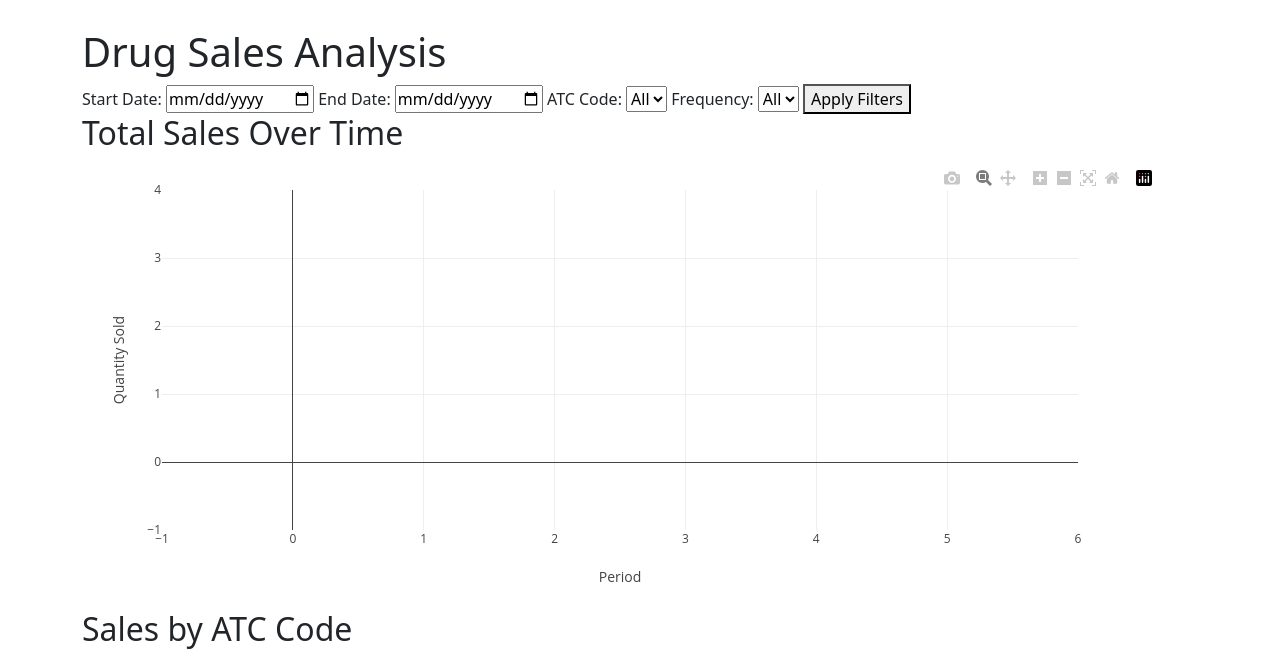
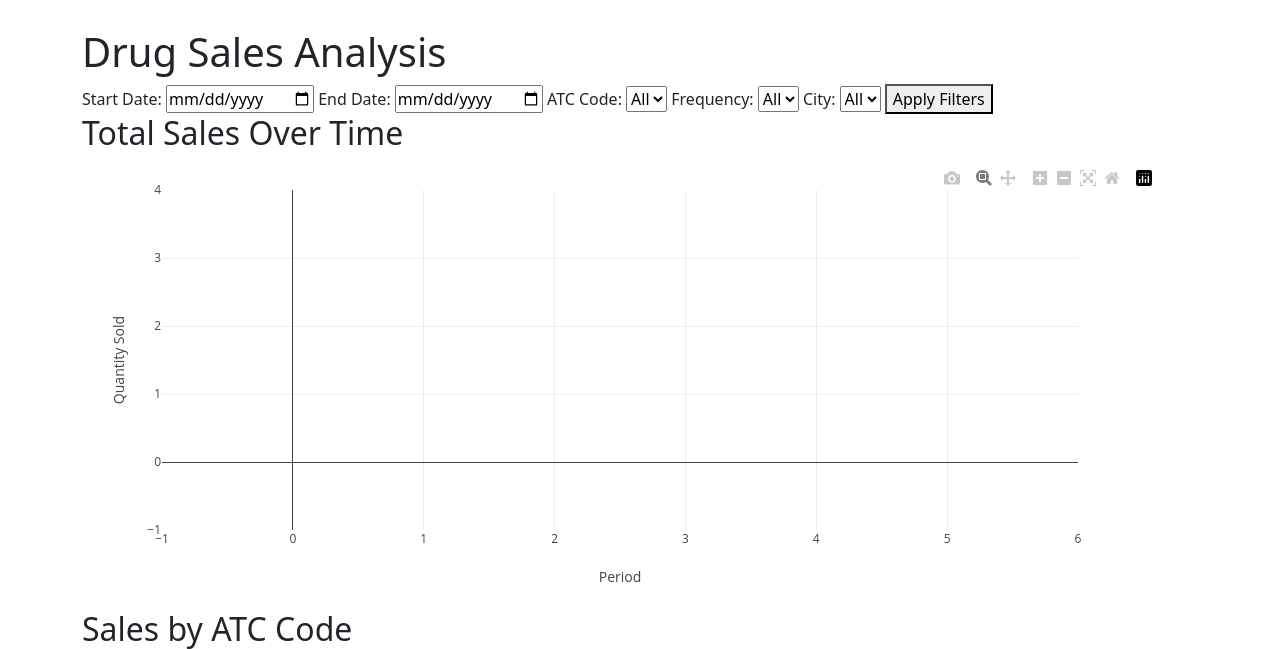
Before and after one commit to balrajsingh-fw/clinical_market_analysis, a Django app: page /sales-analysis/ in a window 1280 px wide. Shown: the part 56-705 px from the top of the page. Run offline with Django 5.2, Linux system fonts and the light colour scheme; data that the repository does not hold is empty; some libraries are stand-ins or nearby versions.

Commit message:
visualisation fixed

```diff
--- a/analysis/views.py
+++ b/analysis/views.py
@@ -20,6 +20,7 @@ def sales_analysis(request):
     end_date = request.GET.get('end_date')
     atc_code = request.GET.get('atc_code')
     frequency = request.GET.get('frequency')
+    city = request.GET.get('city')
 
     # Base queryset
     qs = DrugSale.objects.all()
@@ -37,6 +38,9 @@ def sales_analysis(request):
     # Filter by frequency if given
     if frequency:
         qs = qs.filter(frequency=frequency)
+
+    if city:
+        qs= qs.filter(city=city)
 
     # Determine truncation based on frequency (for grouping by date)
     if frequency == 'monthly':
@@ -73,6 +77,7 @@ def sales_analysis(request):
     # Send filter options for template
     atc_codes = DrugSale.objects.values_list('atc_code', flat=True).distinct()
     frequencies = DrugSale.objects.values_list('frequency', flat=True).distinct()
+    distinct_cities = DrugSale.objects.values_list('city', flat=True).distinct().order_by('city')
 
     context = {
         'data': list(data),
@@ -80,6 +85,7 @@ def sales_analysis(request):
         'total_sales_by_atc': total_sales_by_atc,
         'atc_codes': atc_codes,
         'frequencies': frequencies,
+        'distinct_cities': distinct_cities,
         'filters': {
             'start_date': start_date,
             'end_date': end_date,
--- a/templates/sales_analysis.html
+++ b/templates/sales_analysis.html
@@ -21,6 +21,14 @@
             <option value="">All</option>
             {% for freq in frequencies %}
             <option value="{{ freq }}" {% if filters.frequency == freq %}selected{% endif %}>{{ freq }}</option>
+            {% endfor %}
+        </select>
+    </label>
+        <label>City:
+        <select name="city">
+            <option value="">All</option>
+            {% for c in distinct_cities %}
+            <option value="{{ c }}" {% if filters.city == c %}selected{% endif %}>{{ c }}</option>
             {% endfor %}
         </select>
     </label>
```
Also changed, not shown: readme.md.
